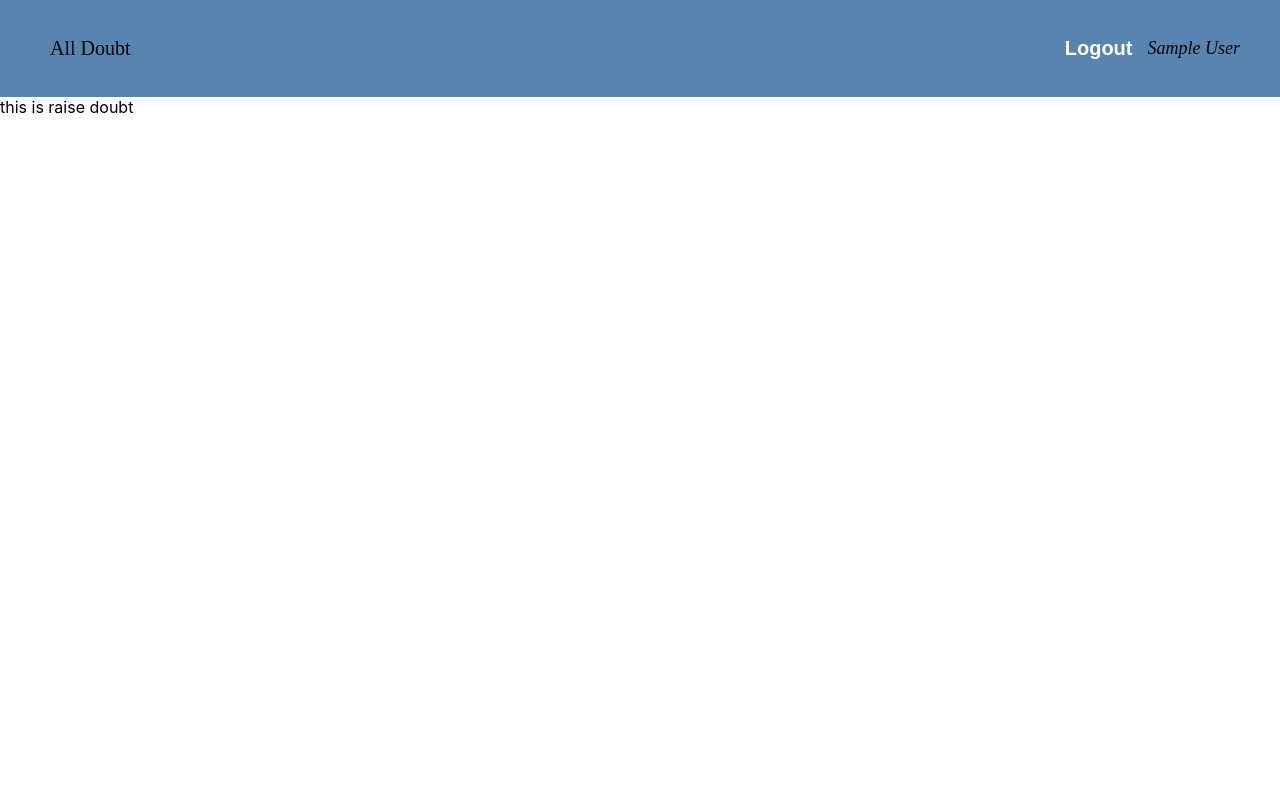
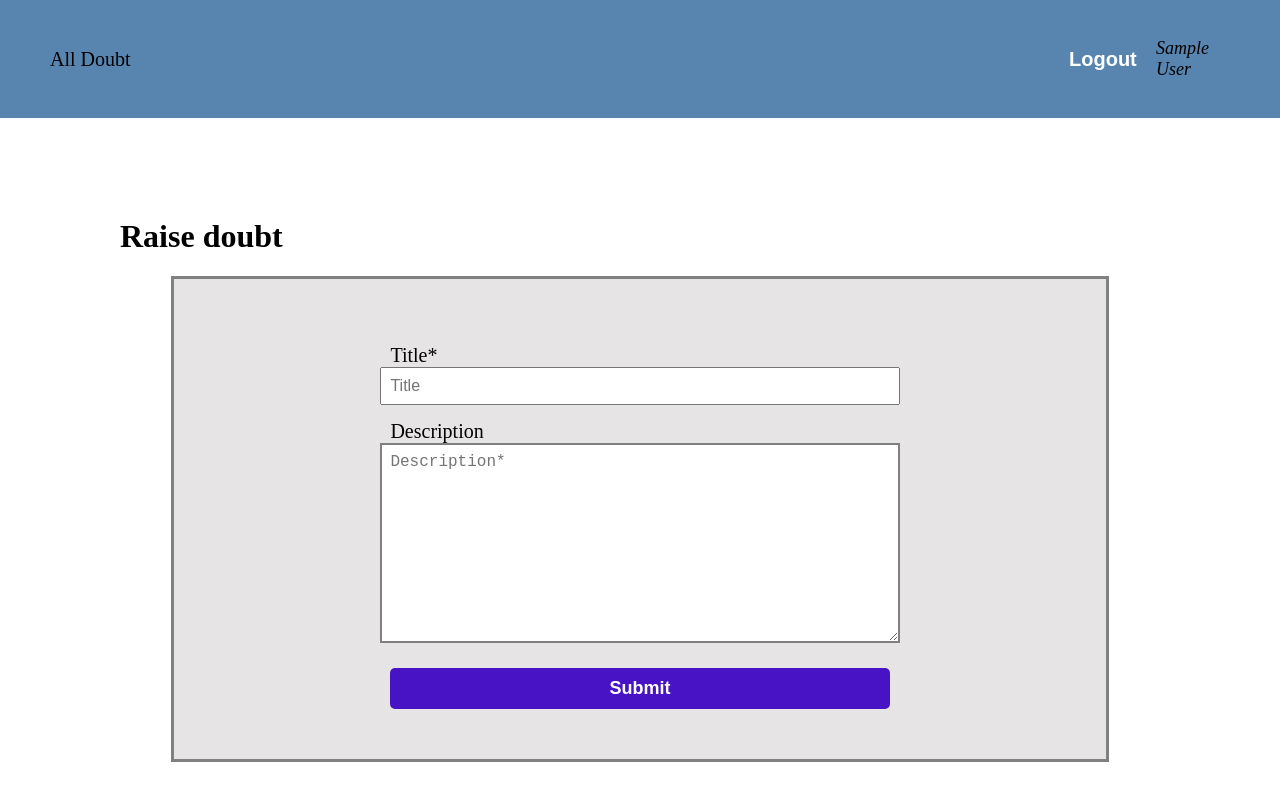
Before and after one commit to simplysamiul/doubt-solving-app, a React (Create React App) app: page /raise_doubt in a window 1280 px wide. Shown: the top 800 px of the page. Built offline with nearby package versions, Linux system fonts and the light colour scheme; no server answers; sample sign-in values are in the browser's storage.

Commit message:
update code

```diff
--- /dev/null
+++ b/src/styles/UploadDoubt.css
@@ -0,0 +1,36 @@
+.upload-doubt-container{
+    margin: 100px 120px;
+    font-family: serif;
+}
+.upload-doubt-form{
+    width: 80%;
+    margin: auto;
+    background: #e6e4e4;
+    border: 3px solid grey;
+    padding: 50px;
+}
+.upload-doubt-form form input, label, textarea, button{
+    display: block;
+    width: 60%;
+    margin: auto;
+}
+.upload-doubt-form form label{
+    margin-top: 15px;
+    font-size: 20px;
+}
+.upload-doubt-form form textarea, input{
+    font-size: 16px;
+    padding: 8px;
+}
+.upload-doubt-form form textarea, input:focus{
+    outline: none;
+    border: 2px solid grey;
+}
+.upload-doubt-form form button{
+    margin-top: 25px;
+    border: none;
+    background: #4813c4;
+    pad: 10px 0;
+    font-size: 18px;
+    color: white;
+}
--- /dev/null
+++ b/src/views/components/studentsRoute/UploadDoubt.js
@@ -0,0 +1,53 @@
+import { useState } from "react";
+import { useForm } from "react-hook-form";
+import useAuth from "../../../hooks/useAuth";
+import DoubtService from "../../../manageApi/Doubt.Service";
+import Preloader from '../../custome/Preloader';
+import '../../../styles/UploadDoubt.css';
+import { Alert } from "@mui/material";
+
+const UploadDoubt = () => {
+    const { register, handleSubmit, reset } = useForm();
+    const [success, setSuccess] = useState(false);
+    const [loading, setLoading] = useState(false);
+    const { user } = useAuth();
+    const onSubmit = data => {
+        setLoading(true);
+        const email = user.email;
+        const name = user.displayName;
+        const title = data.title;
+        const description = data.description;
+        const date = new Date();
+        const postDate = date.toLocaleString();
+        const doubt = {email, title, description, name, postDate};
+        DoubtService.postDoubt(doubt)
+        .then(res => {
+            setSuccess(res.acknowledged)
+            setLoading(false);
+        })
+        .catch(err => {})
+        reset();
+    };
+    return (
+        <div className='upoad-doubt-area'>
+            <div className="upload-doubt-container">
+                <div className="section-title">
+                    <h1>Raise doubt</h1>
+                </div>
+                <div className="upload-doubt-form">
+               { loading ? <Preloader />
+               :<form onSubmit={handleSubmit(onSubmit)}>
+                    <label>Title*</label>
+                    <input type="text" placeholder="Title" {...register("title", { required: true })} />
+                    <label>Description</label>
+                    <textarea name="" id="" cols="30" rows="10"  placeholder="Description*" {...register("description", { required: true})} />
+                    <button type="submit">Submit</button>
+                </form>}
+                    {success && <Alert severity="success">Your doubt uploaded!</Alert>}
+                </div>
+            </div>
+        </div>
+    );
+};
+
+export default UploadDoubt;
--- a/src/views/pages/RaiseDoubt.js
+++ b/src/views/pages/RaiseDoubt.js
@@ -1,10 +1,11 @@
 import React from 'react';
+import UploadDoubt from '../components/studentsRoute/UploadDoubt';
 
 const RaiseDoubt = () => {
     return (
-        <div>
-            this is raise doubt
-        </div>
+        <>
+            <UploadDoubt />
+        </>
     );
 };
 
```
